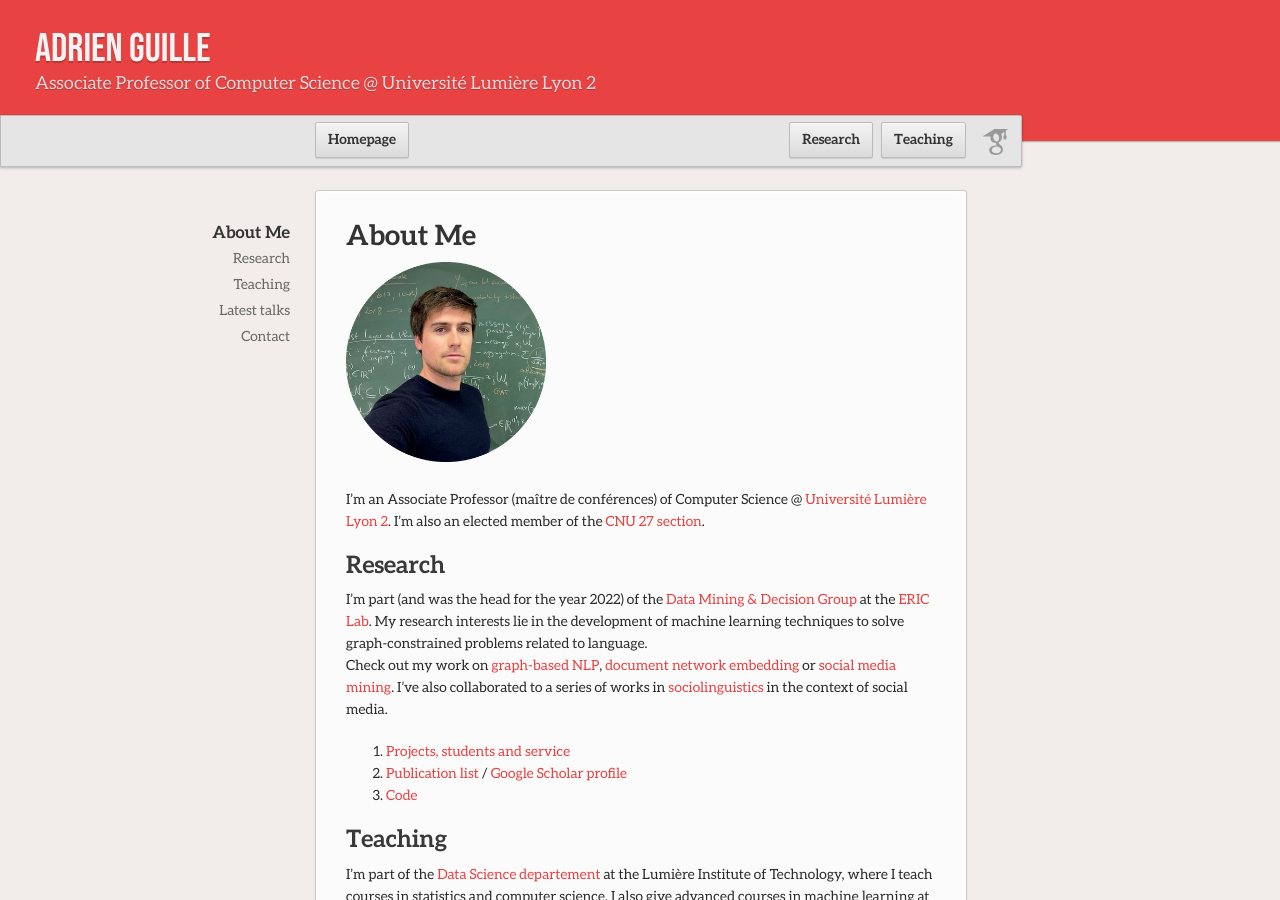
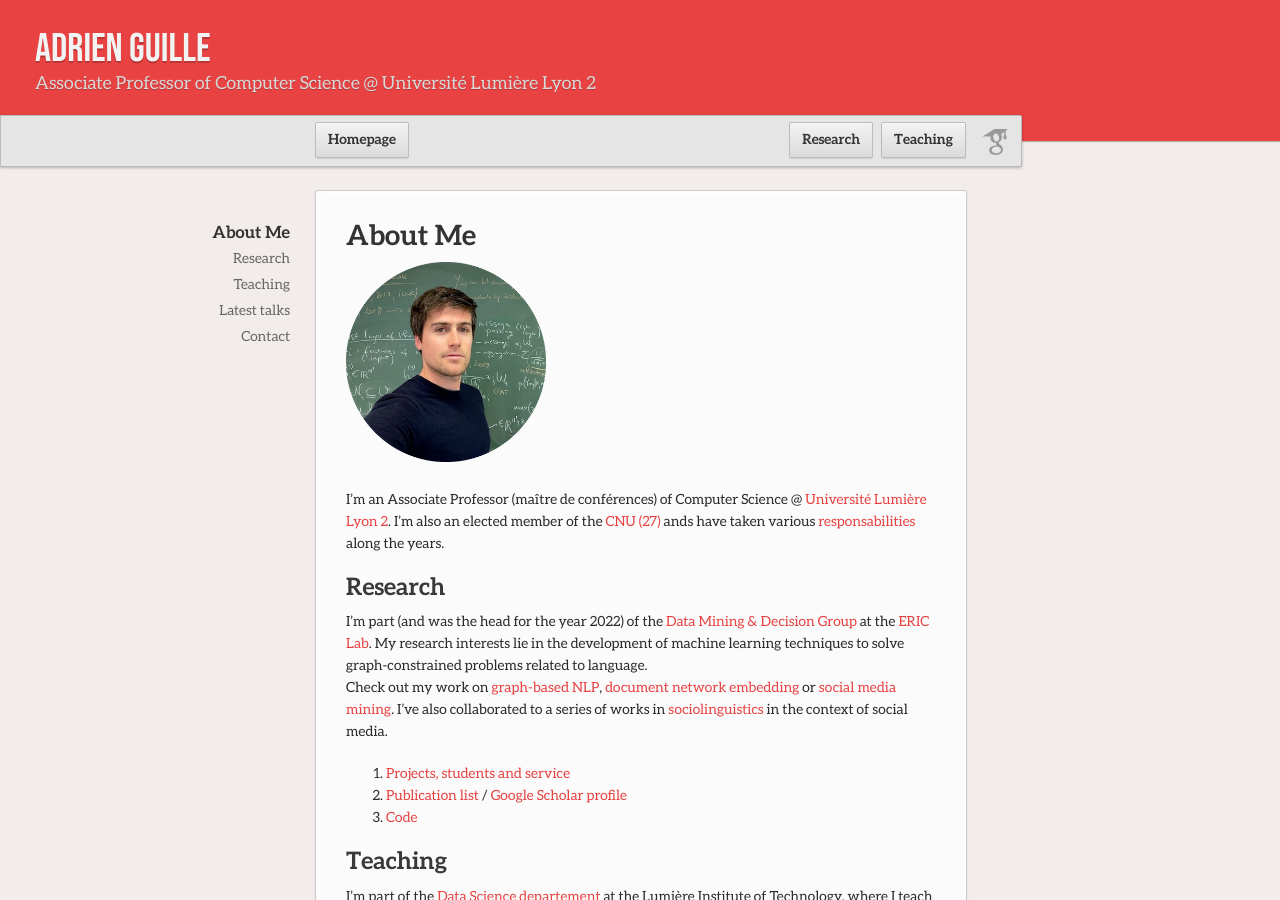
Before and after one commit to AdrienGuille/adrienguille.github.io, a Jekyll site: the page built from index.md, in a window 1280 px wide and 900 px high. Built offline with Jekyll 4.4.1, drawn with Linux system fonts in a browser that asks for light colours; our own code applies the rules of GitHub Pages for plain Markdown files.

Commit message:
Update index.md

```diff
--- a/index.md
+++ b/index.md
@@ -2,7 +2,7 @@
 
 <img src="https://github.com/AdrienGuille/adrienguille.github.io/blob/main/assets/images/avatar.png?raw=true" width="200"/>
 
-I'm an Associate Professor (maître de conférences) of Computer Science @ [Université Lumière Lyon 2](https://www.univ-lyon2.fr). I'm also an elected member of the [CNU 27 section](https://cnu27.ls2n.fr/).
+I'm an Associate Professor (maître de conférences) of Computer Science @ [Université Lumière Lyon 2](https://www.univ-lyon2.fr). I'm also an elected member of the [CNU (27)](https://cnu27.ls2n.fr/) ands have taken various [responsabilities](https://adrienguille.github.io/service.html) along the years.
 
 ## Research
 
```
